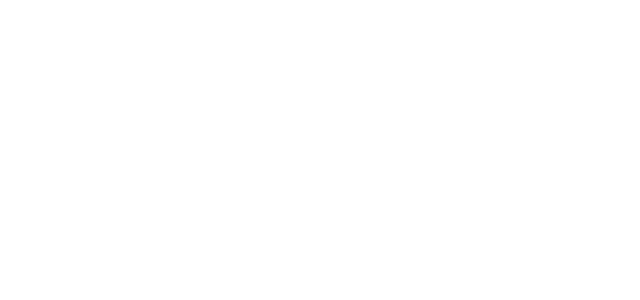
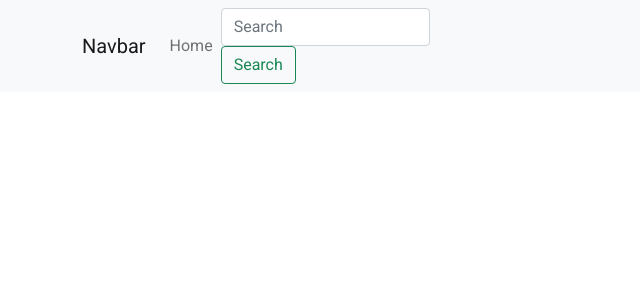
Before and after one commit to andrinur13/vue_quran, a Vue app: page / in a window 1280 px wide. Shown: the top 300 px of the page, without its empty margins (0-640 px from the left). Built offline with nearby package versions, Linux system fonts and the light colour scheme.

Commit message:
axios add

```diff
--- a/package.json
+++ b/package.json
@@ -10,6 +10,7 @@
     "lint": "vue-cli-service lint"
   },
   "dependencies": {
+    "axios": "^0.21.1",
     "bootstrap": "^5.0.1",
     "bootstrap-vue": "^2.21.2",
     "core-js": "^3.6.5",
--- a/public/index.html
+++ b/public/index.html
@@ -13,5 +13,8 @@
     </noscript>
     <div id="app"></div>
     <!-- built files will be auto injected -->
+    <script src="https://code.jquery.com/jquery-3.2.1.slim.min.js" integrity="sha384-KJ3o2DKtIkvYIK3UENzmM7KCkRr/rE9/Qpg6aAZGJwFDMVNA/GpGFF93hXpG5KkN" crossorigin="anonymous"></script>
+<script src="https://cdnjs.cloudflare.com/ajax/libs/popper.js/1.12.9/umd/popper.min.js" integrity="sha384-ApNbgh9B+Y1QKtv3Rn7W3mgPxhU9K/ScQsAP7hUibX39j7fakFPskvXusvfa0b4Q" crossorigin="anonymous"></script>
+<script src="https://maxcdn.bootstrapcdn.com/bootstrap/4.0.0/js/bootstrap.min.js" integrity="sha384-JZR6Spejh4U02d8jOt6vLEHfe/JQGiRRSQQxSfFWpi1MquVdAyjUar5+76PVCmYl" crossorigin="anonymous"></script>
   </body>
 </html>
--- a/src/App.vue
+++ b/src/App.vue
@@ -5,9 +5,11 @@
 </template>
 
 <script>
-import Quran from "./views/Quran.vue";
+import Quran from "./views/QuranHome.vue";
 export default {
   components: { Quran },
+
+  mounted() {}
 };
 </script>
 
--- /dev/null
+++ b/src/components/Navbar.vue
@@ -0,0 +1,47 @@
+<template>
+  <div>
+    <nav class="navbar navbar-expand-lg navbar-light bg-light fixed-top">
+      <div class="container">
+        <a class="navbar-brand" href="#">Navbar</a>
+        <button
+          class="navbar-toggler"
+          type="button"
+          data-toggle="collapse"
+          data-target="#navbarSupportedContent"
+          aria-controls="navbarSupportedContent"
+          aria-expanded="false"
+          aria-label="Toggle navigation"
+        >
+          <span class="navbar-toggler-icon"></span>
+        </button>
+
+        <div class="collapse navbar-collapse" id="navbarSupportedContent">
+          <ul class="navbar-nav mr-auto">
+            <li class="nav-item active">
+              <a class="nav-link" href="#">Home</a>
+            </li>
+          </ul>
+          <form class="form-inline my-2 my-lg-0">
+            <input
+              class="form-control mr-sm-2"
+              type="search"
+              placeholder="Search"
+              aria-label="Search"
+            />
+            <button class="btn btn-outline-success my-2 my-sm-0" type="submit">
+              Search
+            </button>
+          </form>
+        </div>
+      </div>
+    </nav>
+  </div>
+</template>
+
+<script>
+export default {
+};
+</script>
+
+<style>
+</style>
--- a/src/views/Quran.vue
+++ /dev/null
@@ -1,12 +0,0 @@
-<template>
-  <div>
-
-  </div>
-</template>
-
-<script>
-export default {};
-</script>
-
-<style>
-</style>
--- /dev/null
+++ b/src/views/QuranHome.vue
@@ -0,0 +1,12 @@
+<template>
+  <navbar/>
+</template>
+
+<script>
+import Navbar from '../components/Navbar.vue';
+export default {
+  components: { Navbar },};
+</script>
+
+<style>
+</style>
```
Also changed, not shown: 1 other file (tests, documents, lock files or other folders).
